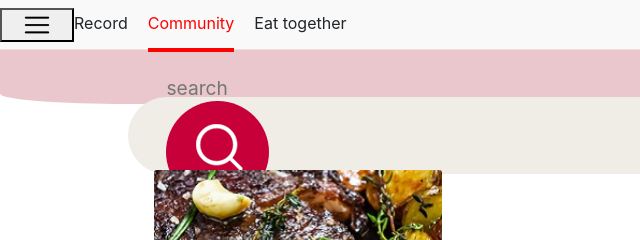
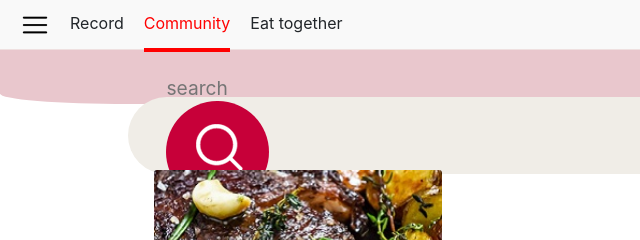
Before and after one commit to fy3344/deco3500_balenciaga, a plain HTML site: page Recipe/community.html in a window 1280 px wide. Shown: the top 240 px of the page, 0-640 px from the left. Drawn offline with nearby package versions, Linux system fonts and the light colour scheme.

Commit message:
change css

```diff
--- a/Recipe/css/index.css
+++ b/Recipe/css/index.css
@@ -551,3 +551,9 @@ label {
   color: white;
   margin-left: 25%;
 }
+
+.goLogin-btn {
+  padding: 0;
+  border: none;
+  background: none;
+}
```
